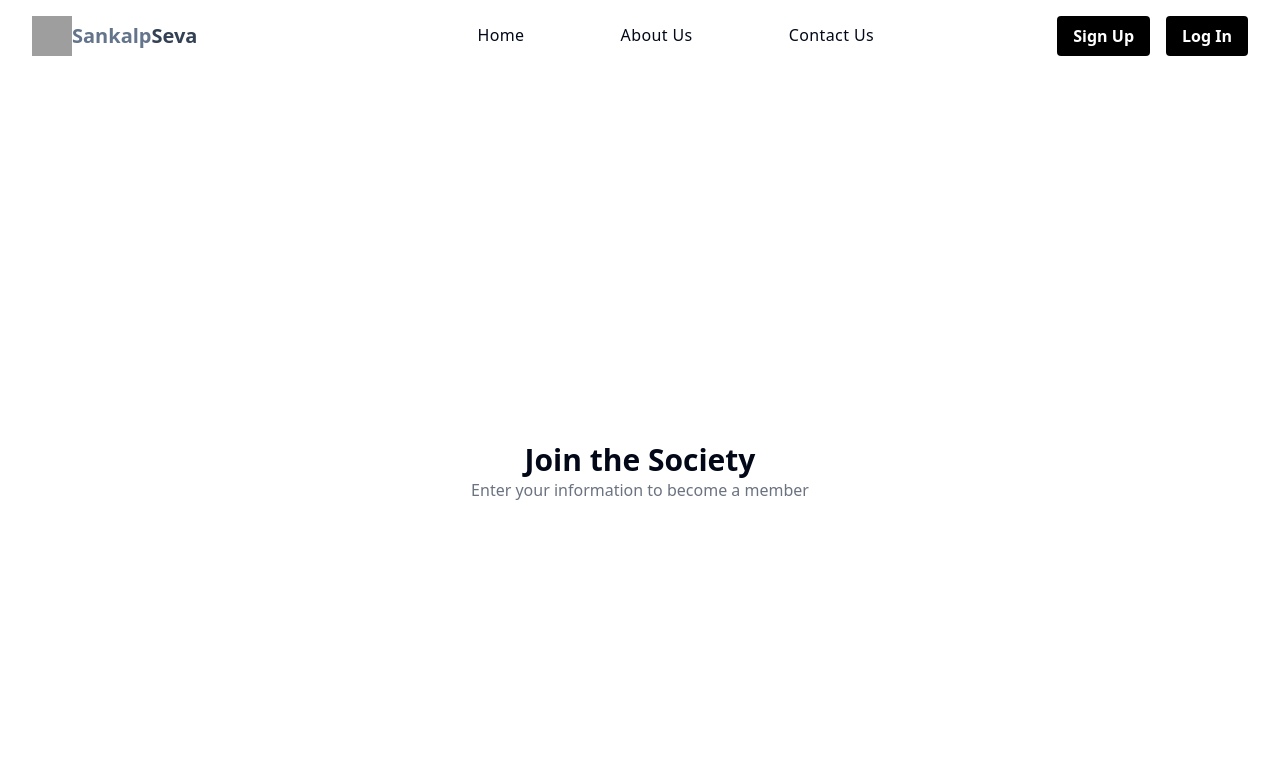
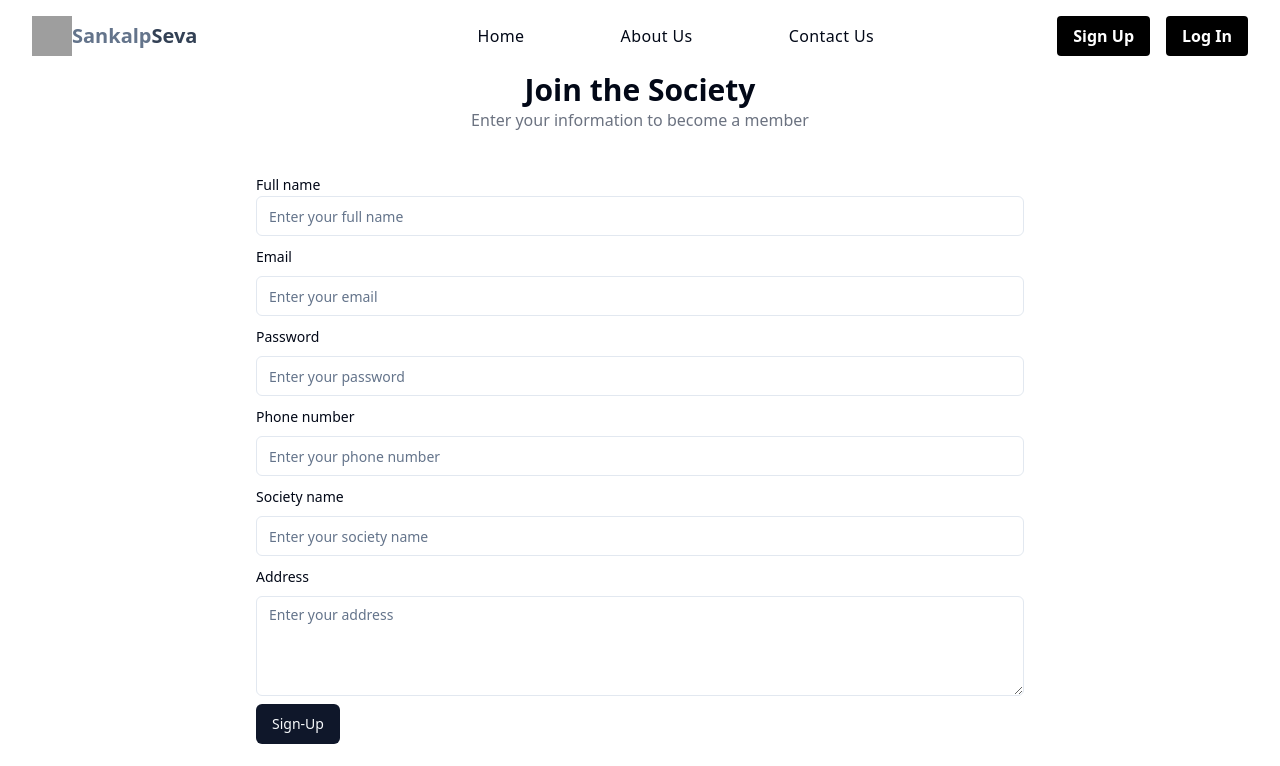
Before and after one commit to KunalGarg-PEC/Project-EIC, a React (Vite) app in the folder client/: page /signupasadmin in a window 1280 px wide. Shown: the top 766 px of the page. Built offline with nearby package versions, Linux system fonts and the light colour scheme; grey boxes are pictures that could not be loaded.

Commit message:
ui and after login page

```diff
--- a/client/src/App.jsx
+++ b/client/src/App.jsx
@@ -21,6 +21,7 @@ import Contact from './components/Contact'
 import ComplaintForm from './pages/ComplaintForm'
 
 import Footer from './components/Footer'
+import AfterLogInPage from './components/AfterLogInPage'
 
 
 
@@ -43,6 +44,7 @@ function App() {
       <Route path="/loginasresident" element={<LogInAsResident/>}></Route>
       <Route path ="/about" element={< About/>}></Route>
       <Route path ="/contact" element={<Contact/>}></Route>
+      <Route path="/afterloginpage" element={<AfterLogInPage/>}></Route>
 
 
 
--- /dev/null
+++ b/client/src/components/AfterLogInPage.jsx
@@ -0,0 +1,15 @@
+/**
+ * v0 by Vercel.
+ * @see https://v0.dev/t/qp4ERf5U8Ac
+ * Documentation: https://v0.dev/docs#integrating-generated-code-into-your-nextjs-app
+ */
+import { Button } from "@/components/ui/button"
+
+export default function AfterLogInPage() {
+  return (
+    <div className="flex items-center justify-center space-x-4">
+      <Button>See Your Complaint</Button>
+      <Button>Post a Complaint</Button>
+    </div>
+  )
+}
--- a/client/src/components/Header.jsx
+++ b/client/src/components/Header.jsx
@@ -28,19 +28,19 @@ export default function Header() {
             <nav className="ml-10 flex space-x-4">
               <Link
                 to="/"
-                className="font-medium tracking-wide border-b-2 border-transparent hover:border-gray-900 focus:border-gray-900 dark:hover:border-gray-50 dark:focus:border-gray-50 pl-60"
+                className="font-medium tracking-wide text-decoration-line: hover:underline  border-transparent hover:border-gray-900 focus:border-gray-900 dark:hover:border-gray-50 dark:focus:border-gray-50 pl-60"
               >
                 Home
               </Link>
               <Link
                 to="/about"
-                className="font-medium tracking-wide border-b-2 border-transparent hover:border-gray-900 focus:border-gray-900 dark:hover:border-gray-50 dark:focus:border-gray-50 pr-20 pl-20"
+                className="font-medium tracking-wide  border-transparent hover:underline hover:border-gray-900 focus:border-gray-900 dark:hover:border-gray-50 dark:focus:border-gray-50 pr-20 pl-20"
               >
                 About Us
               </Link>
               <Link
                 to="/contact"
-                className="font-medium tracking-wide border-b-2 border-transparent hover:border-gray-900 focus:border-gray-900 dark:hover:border-gray-50 dark:focus:border-gray-50"
+                className="font-medium tracking-wide text-hover border-transparent hover:underline hover:border-gray-900 focus:border-gray-900 dark:hover:border-gray-50 dark:focus:border-gray-50"
               >
                 Contact Us
               </Link>
--- a/client/src/components/LogIn.jsx
+++ b/client/src/components/LogIn.jsx
@@ -13,6 +13,7 @@ export default function LogIn() {
     const [logadmin,setLogAdmin]=useState(false);
     const logadminClick= () => {
         setLogAdmin(true);
+        setLogResi(false);
     }
     const [logresi,setLogResi]=useState(false);
     const logresiClick=() => {
@@ -23,7 +24,7 @@ export default function LogIn() {
   return (
 
     <>
-   <div className="flex flex-col items-center justify-center h-screen">
+   <div className="flex flex-col items-center justify-center mb-10">
   <div className="w-full space-y-4">
     <div className="space-y-2 text-center">
       <h1 className="text-3xl font-bold">Login</h1>
--- a/client/src/components/LogInAsResident.jsx
+++ b/client/src/components/LogInAsResident.jsx
@@ -14,7 +14,7 @@ export default function LogInAsResident() {
     <Card>
       <CardHeader className="space-y-2">
         <CardTitle className="text-2xl">Login</CardTitle>
-        <CardDescription>Enter your email below to login to your account.</CardDescription>
+        <CardDescription>Enter your account details below to login your account.</CardDescription>
       </CardHeader>
       <CardContent className="space-y-4">
         <div className="space-y-2">
--- a/client/src/components/SignUp.jsx
+++ b/client/src/components/SignUp.jsx
@@ -23,7 +23,7 @@ export default function SignUp() {
 
   return (
     <>
-      <div className="flex flex-col justify-center h-screen">
+      <div className="flex flex-col justify-center mb-10 ">
         <div className="flex justify-center">
           <div className="w-full space-y-4">
             <div className="space-y-2 text-center">
--- a/client/src/components/SignUpAsAdmin.jsx
+++ b/client/src/components/SignUpAsAdmin.jsx
@@ -50,9 +50,9 @@ export default function SignUpAsAdmin() {
   };
 
   return (
-    <div className="mx-auto max-w-3xl ">
-     <div className="flex flex-col justify-center items-center h-screen">
-  <div className=" text-center">
+   <div className="mx-auto max-w-3xl">
+  <div className="flex flex-col justify-center items-center mb-10 ">
+    <div className="text-center">
       <h1 className="text-3xl font-bold">Join the Society</h1>
       <p className="text-gray-500 dark:text-gray-400">
         Enter your information to become a member
@@ -60,8 +60,8 @@ export default function SignUpAsAdmin() {
     </div>
   </div>
 
-      <div className="space-y-4">
   <div className="space-y-2">
+    <div>
       <Label htmlFor="full-name">Full name</Label>
       <Input
         id="username"
@@ -124,5 +124,6 @@ export default function SignUpAsAdmin() {
     </Button>
   </div>
 </div>
+
   );
 }
```
Lines whose indentation alone changed are shown as unchanged.
